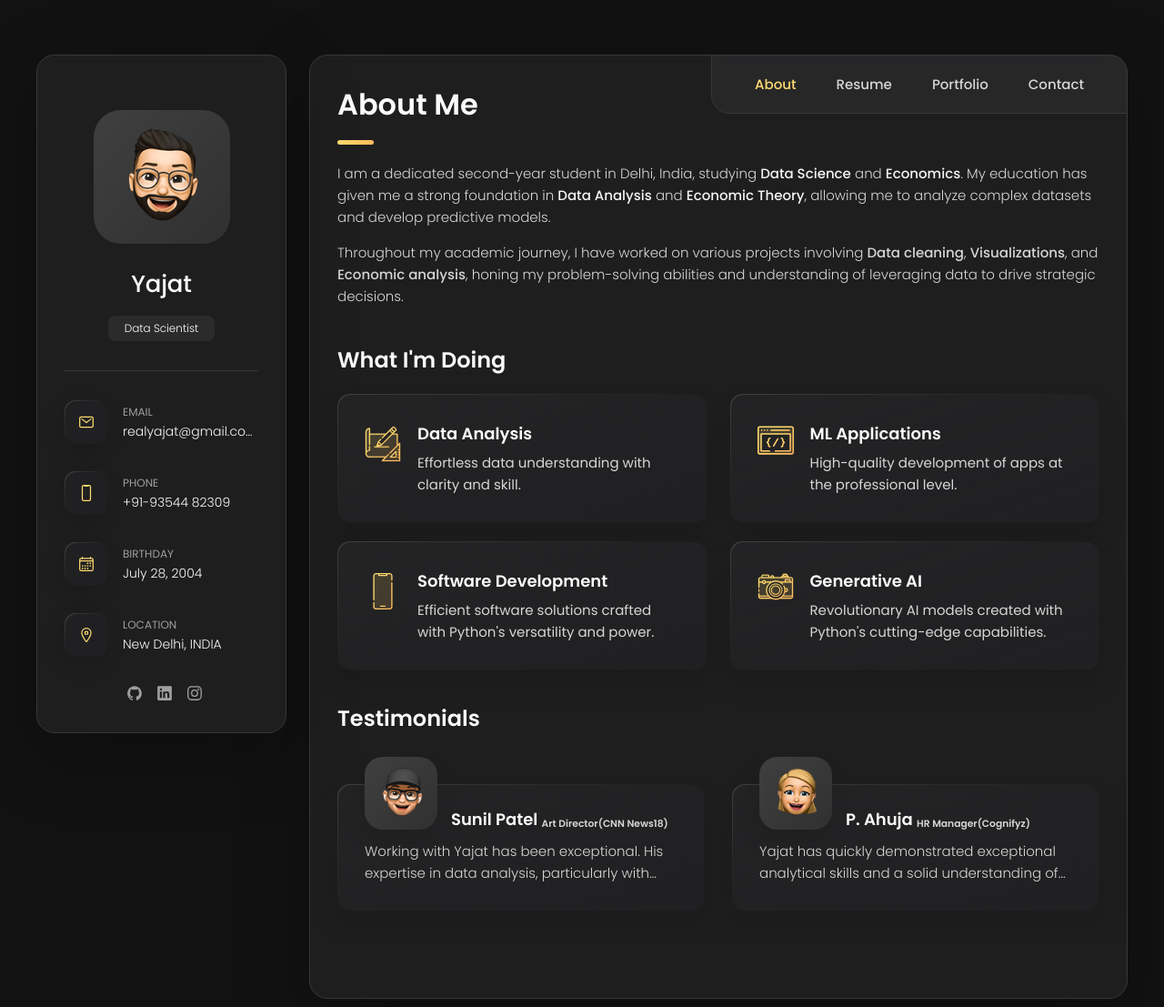
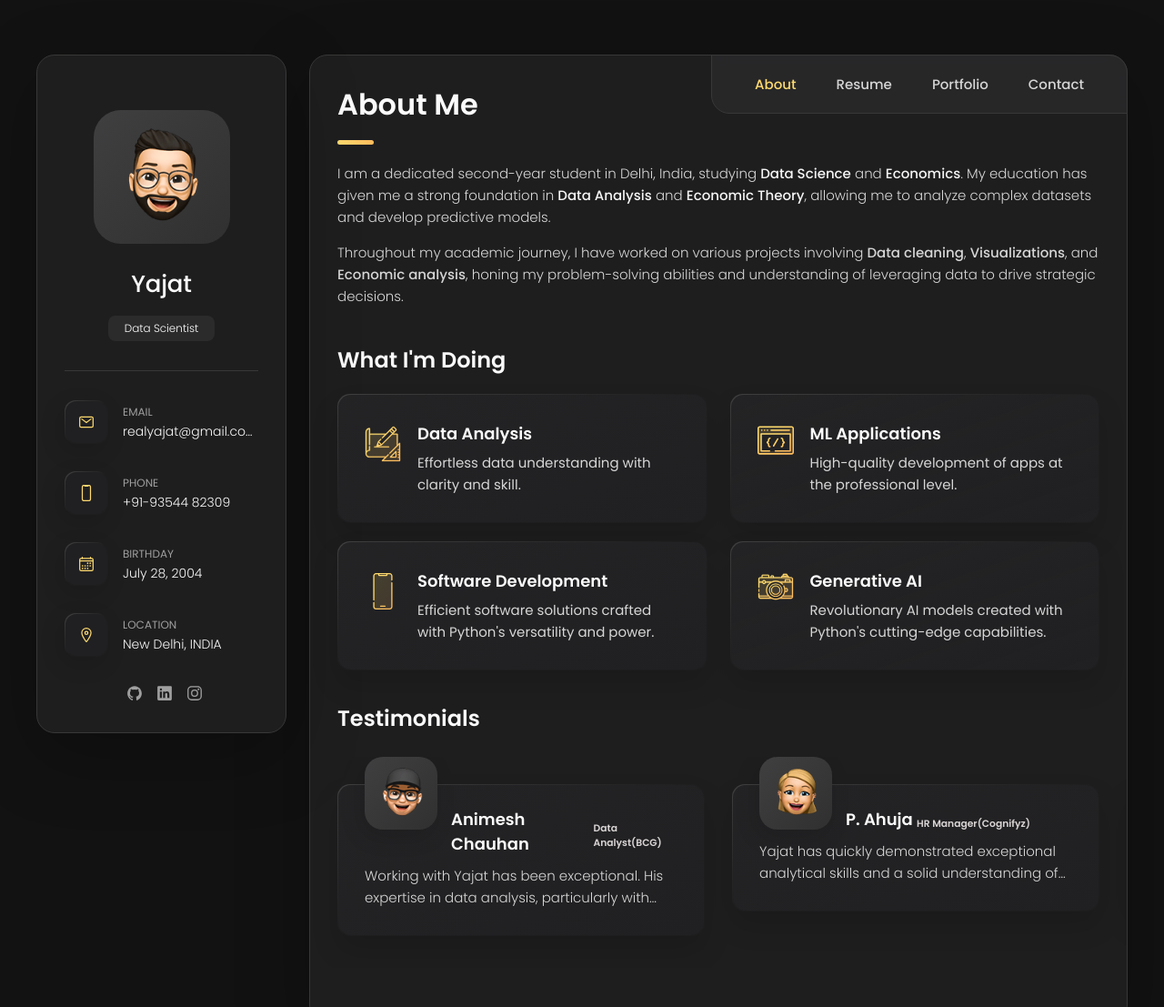
Before and after one commit to theyajat/theyajat.github.io, a plain HTML site: page index.html in a window 1280 px wide. Shown: the top 1107 px of the page at 91% size. Drawn offline with nearby package versions, Linux system fonts and the light colour scheme.

Commit message:
Update index.html

```diff
--- a/index.html
+++ b/index.html
@@ -343,8 +343,8 @@
                   <img src="./assets/images/avatar-1.png" alt="Daniel lewis" width="60" data-testimonials-avatar>
                 </figure>
                   <div class="testimonials-item-info">
-                    <h4 class="h4 testimonials-item-title" data-testimonials-title>Sunil Patel </h4>&nbsp;
-                    <h6 style="color: rgb(219, 214, 214); display: inline;">Art Director(CNN News18)</h6>
+                    <h4 class="h4 testimonials-item-title" data-testimonials-title>Animesh Chauhan </h4>&nbsp;
+                    <h6 style="color: rgb(219, 214, 214); display: inline;">Data Analyst(BCG)</h6>
                   </div>
                 <div class="testimonials-text" data-testimonials-text>
                   <p>
```
